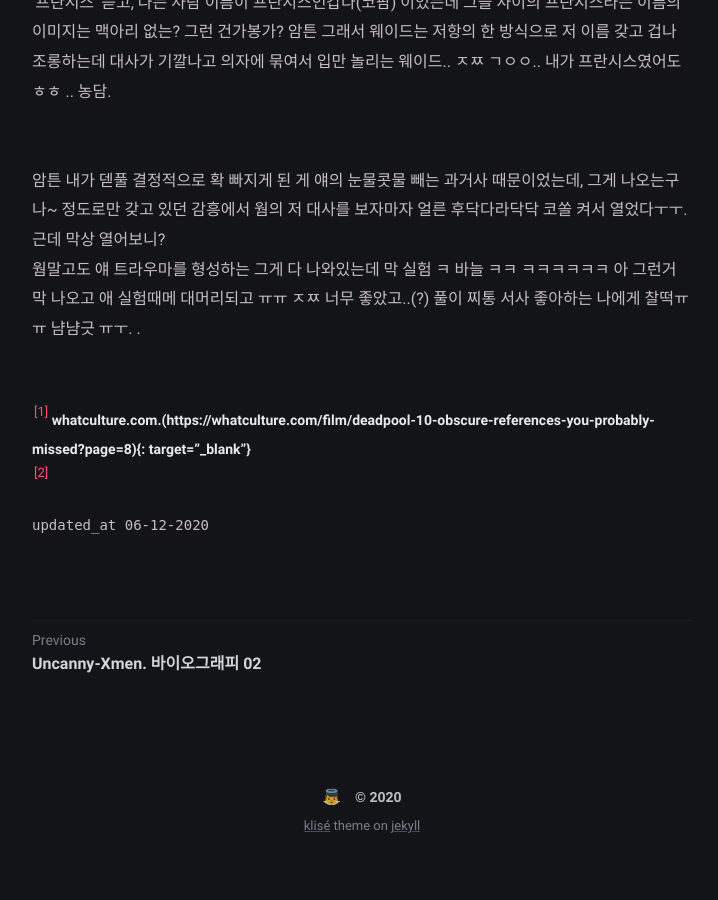
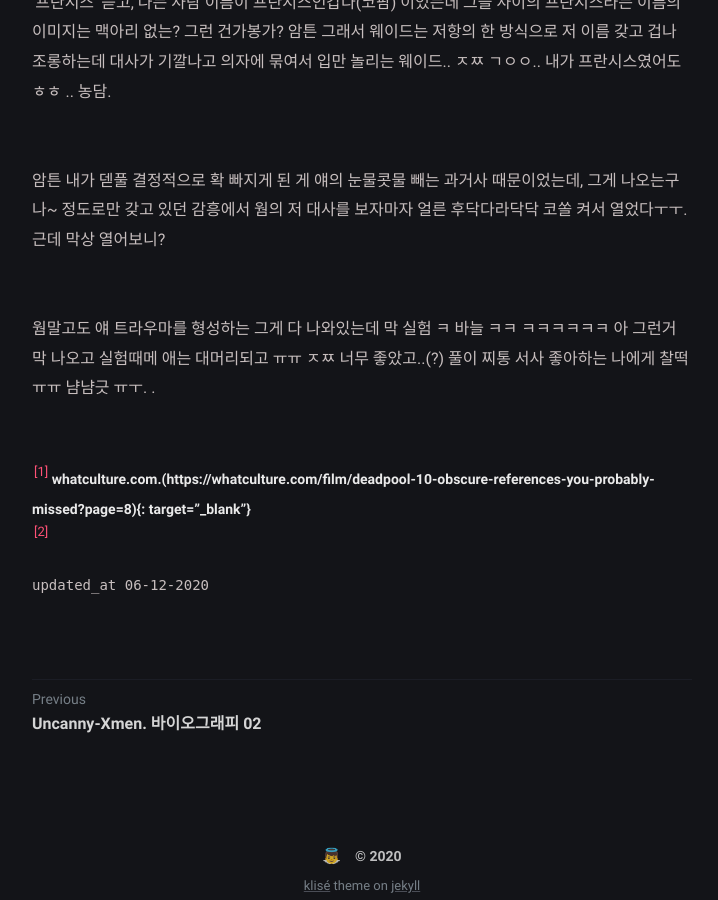
Before and after one commit to iwdstry/yeieje, a Jekyll site: the page built from _posts/2020-12-06-issue-review.md, in a window 1280 px wide and 900 px high, scrolled down 1738 px. Shown: the whole window, without its empty margins (278-996 px from the left). Built offline with Jekyll 4.4.1, drawn with Linux system fonts in a browser that asks for light colours; some web fonts are replaced; before the commit the page ends 2608 px from its top, so only the background shows below that.

Commit message:
Update 2020-12-06-issue-review.md

```diff
--- a/_posts/2020-12-06-issue-review.md
+++ b/_posts/2020-12-06-issue-review.md
@@ -29,8 +29,9 @@ tag: [Review]
 <br/>'프란시스' 듣고, 나는 사람 이름이 프란시스인갑다(코팜) 이었는데 그들 사이의 프란시스라는 이름의 이미지는 맥아리 없는? 그런 건가봉가? 암튼 그래서 웨이드는 저항의 한 방식으로 저 이름 갖고 겁나 조롱하는데 대사가 기깔나고 의자에 묶여서 입만 놀리는 웨이드.. ㅈㅉ ㄱㅇㅇ.. 내가 프란시스였어도 ㅎㅎ .. 농담.
 
 <br/>
-암튼 내가 덷풀 결정적으로 확 빠지게 된 게 얘의 눈물콧물 빼는 과거사 때문이었는데, 그게 나오는구나~ 정도로만 갖고 있던 감흥에서 웜의 저 대사를 보자마자 얼른 후닥다라닥닥 코쏠 켜서 열었다ㅜㅜ.  근데 막상 열어보니?
-<br/> 웜말고도 얘 트라우마를 형성하는 그게 다 나와있는데 막 실험 ㅋ  바늘 ㅋㅋ   ㅋㅋㅋㅋㅋㅋ 아 그런거 막 나오고 애 실험때메 대머리되고 ㅠㅠ ㅈㅉ 너무 좋았고..(?) 풀이 찌통 서사 좋아하는 나에게 찰떡ㅠㅠ 냠냠긋 ㅠㅜ. .
+암튼 내가 덷풀 결정적으로 확 빠지게 된 게 얘의 눈물콧물 빼는 과거사 때문이었는데, 그게 나오는구나~ 정도로만 갖고 있던 감흥에서 웜의 저 대사를 보자마자 얼른 후닥다라닥닥 코쏠 켜서 열었다ㅜㅜ. 근데 막상 열어보니?
+
+<br/>웜말고도 얘 트라우마를 형성하는 그게 다 나와있는데 막 실험 ㅋ  바늘 ㅋㅋ   ㅋㅋㅋㅋㅋㅋ 아 그런거 막 나오고 실험때메 애는 대머리되고 ㅠㅠ ㅈㅉ 너무 좋았고..(?) 풀이 찌통 서사 좋아하는 나에게 찰떡ㅠㅠ 냠냠긋 ㅠㅜ. .
 <br/>
 <br/>
 
```
